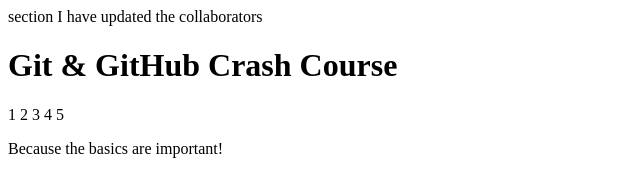
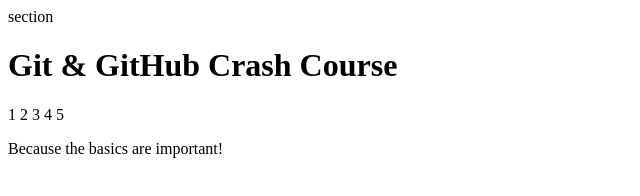
Before and after one commit to gitwfactions/test, a plain HTML site: page index.html in a window 1280 px wide. Shown: the whole page, without its empty margins (0-640 px from the left). Drawn offline with Linux system fonts and the light colour scheme.

Commit message:
forked_changes

```diff
--- a/index.html
+++ b/index.html
@@ -6,7 +6,6 @@
     <meta http-equiv="X-UA-Compatible" content="IE=edge" />
     <meta name="viewport" content="width=device-width, initial-scale=1.0" />
     <title>Git & GitHub Crash Course</title>
-       I have updated the collaborators
   </head>
   <body>
     <h1>Git & GitHub Crash Course</h1>
```
